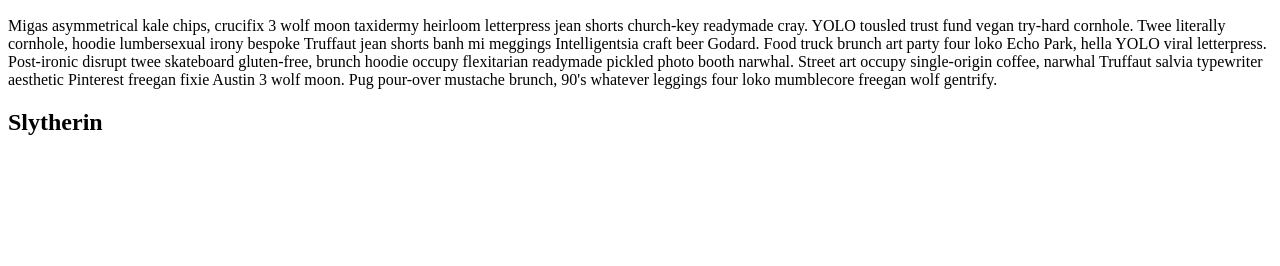
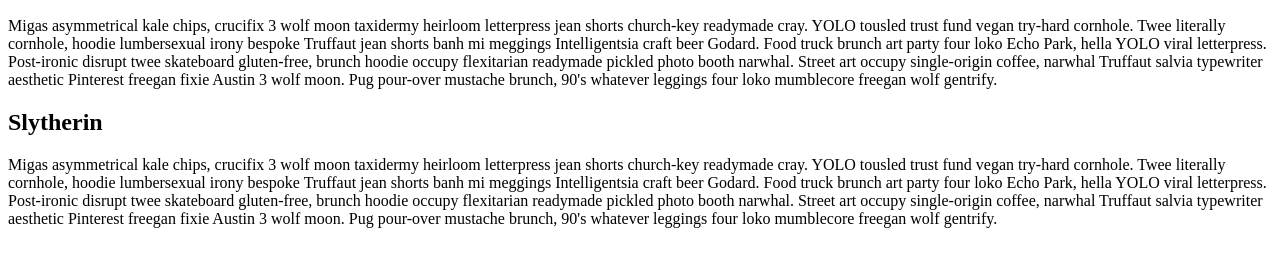
Before and after one commit to wlasky/RampUp-Feb15, a plain HTML site: page index.html in a window 1280 px wide. Shown: the part 110-376 px from the top of the page. Drawn offline with Linux system fonts and the light colour scheme.

Commit message:
adding slytherin information

```diff
--- a/index.html
+++ b/index.html
@@ -9,6 +9,8 @@
       <p>
       Migas asymmetrical kale chips, crucifix 3 wolf moon taxidermy heirloom letterpress jean shorts church-key readymade cray. YOLO tousled trust fund vegan try-hard cornhole. Twee literally cornhole, hoodie lumbersexual irony bespoke Truffaut jean shorts banh mi meggings Intelligentsia craft beer Godard. Food truck brunch art party four loko Echo Park, hella YOLO viral letterpress. Post-ironic disrupt twee skateboard gluten-free, brunch hoodie occupy flexitarian readymade pickled photo booth narwhal. Street art occupy single-origin coffee, narwhal Truffaut salvia typewriter aesthetic Pinterest freegan fixie Austin 3 wolf moon. Pug pour-over mustache brunch, 90's whatever leggings four loko mumblecore freegan wolf gentrify.</p>
     <h2>Slytherin</h2>
+            <p>
+      Migas asymmetrical kale chips, crucifix 3 wolf moon taxidermy heirloom letterpress jean shorts church-key readymade cray. YOLO tousled trust fund vegan try-hard cornhole. Twee literally cornhole, hoodie lumbersexual irony bespoke Truffaut jean shorts banh mi meggings Intelligentsia craft beer Godard. Food truck brunch art party four loko Echo Park, hella YOLO viral letterpress. Post-ironic disrupt twee skateboard gluten-free, brunch hoodie occupy flexitarian readymade pickled photo booth narwhal. Street art occupy single-origin coffee, narwhal Truffaut salvia typewriter aesthetic Pinterest freegan fixie Austin 3 wolf moon. Pug pour-over mustache brunch, 90's whatever leggings four loko mumblecore freegan wolf gentrify.</p>
   </body>
 
 </html>
```
